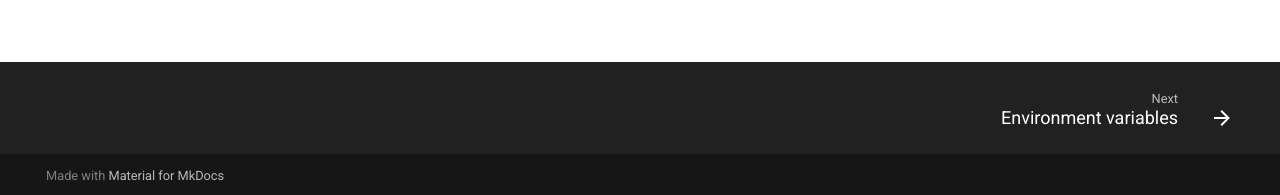
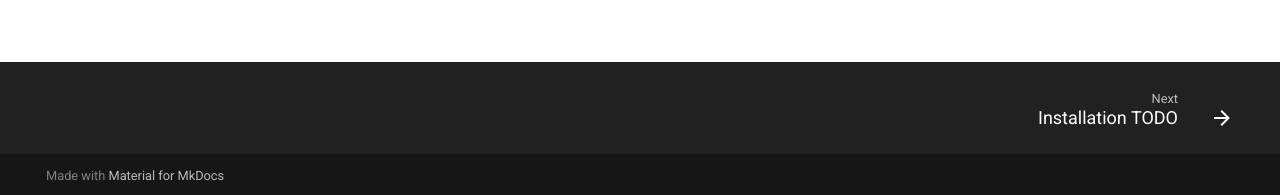
Before and after one commit to nyuvibecode/nyuvibecode.github.io, an MkDocs documentation site: the page built from docs/index.md, in a window 1280 px wide. Shown: the part 702-897 px from the top of the page. Built offline with MkDocs 1.6.1 and Material for MkDocs 9.7.7, drawn with Linux system fonts in a browser that asks for light colours; comment, search, counter and statistics services are not loaded.

Commit message:
doc test 2

```diff
--- a/docs/installation/installation.md
+++ b/docs/installation/installation.md
@@ -1,4 +1,4 @@
-# Environment variables
+# Installation TODO
 
 !!! hint "Persisting environment variables"
     All environment variables can also be added to `keys.cfg` instead.
```
